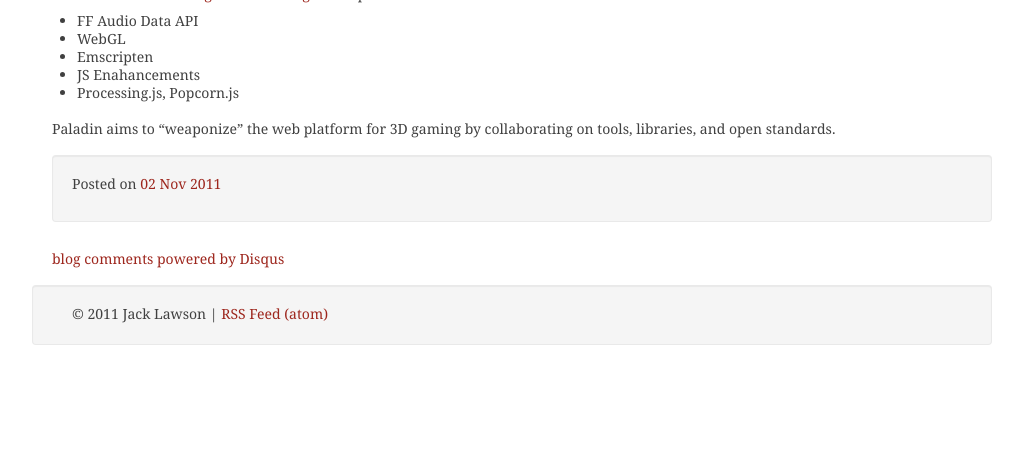
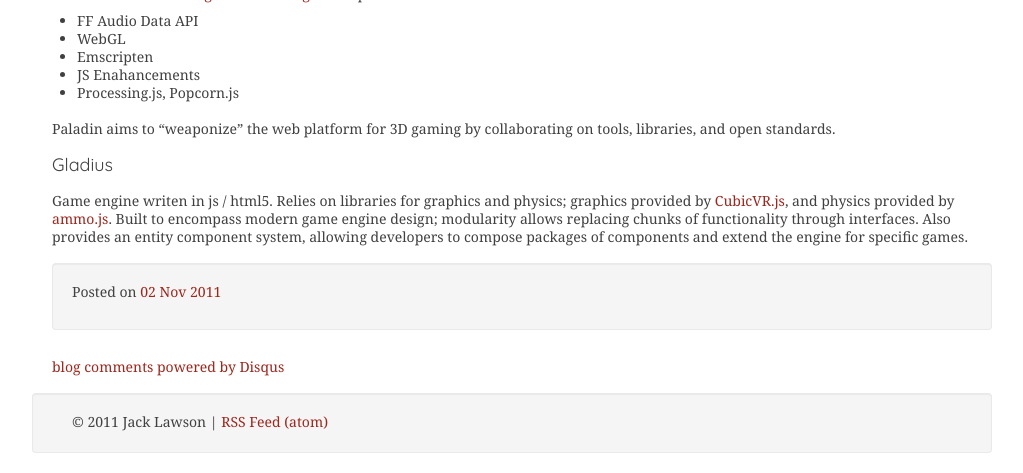
Before and after one commit to ajacksified/ajacksified.github.com, a Jekyll site: the page built from _posts/2011-11-02-new-game-conf-liveblog-2.markdown, in a window 1280 px wide and 900 px high, scrolled down 12155 px, cut to the strip 427-900 px from the top of the window. Shown: the whole strip, without its empty margins (118-1141 px from the left). Built offline with Jekyll 4.4.1, drawn with Linux system fonts in a browser that asks for light colours; nearby versions of some CDN libraries; some web fonts are replaced; Markdown is read by kramdown in place of the engine named in the settings; comment, search, counter and statistics services are not loaded; before the commit the page ends 12947 px from its top, so only the background shows below that.

Commit message:
Day 2 - Richard Anaya

```diff
--- a/_posts/2011-11-02-new-game-conf-liveblog-2.markdown
+++ b/_posts/2011-11-02-new-game-conf-liveblog-2.markdown
@@ -699,3 +699,12 @@
 
 Paladin aims to "weaponize" the web platform for 3D gaming by collaborating on
 tools, libraries, and open standards.
+
+### Gladius
+
+Game engine writen in js / html5. Relies on libraries for graphics and physics;
+graphics provided by [CubicVR.js](http://www.cubicvr.org/), and physics provided
+by [ammo.js](https://github.com/kripken/ammo.js/). Built to encompass modern
+game engine design; modularity allows replacing chunks of functionality through
+interfaces. Also provides an entity component system, allowing developers to
+compose packages of components and extend the engine for specific games.
```
